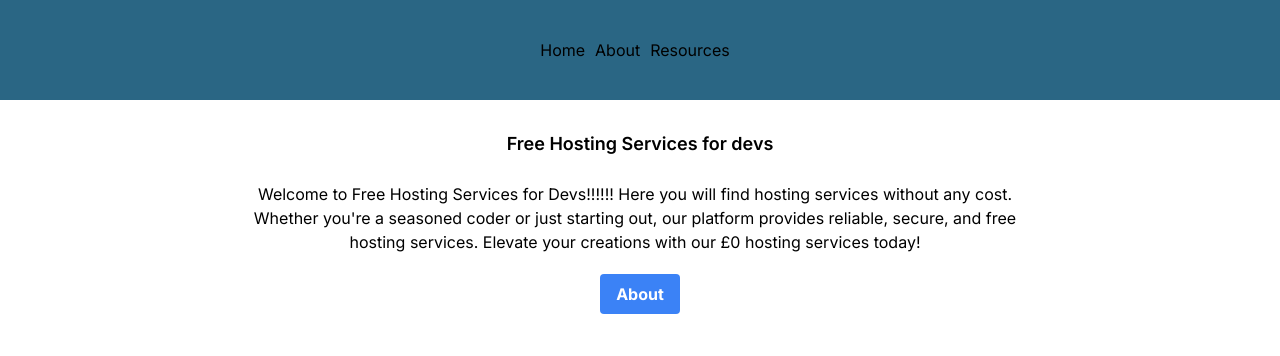
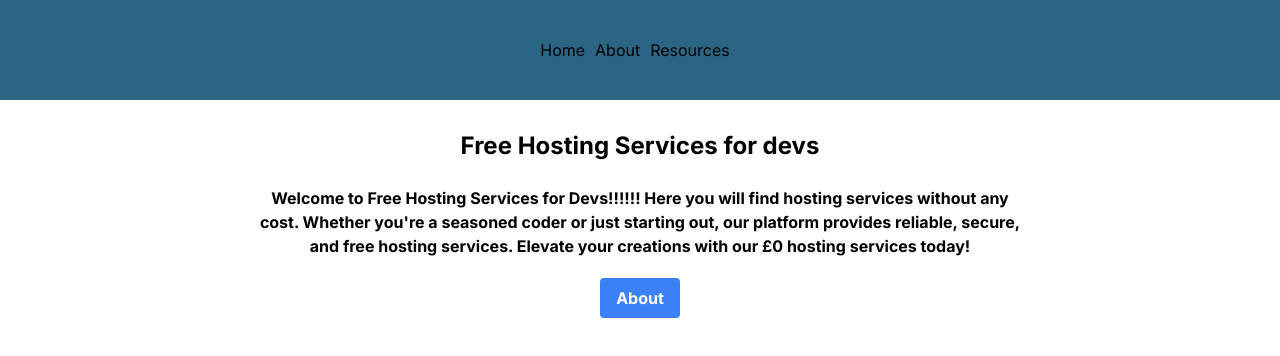
Before and after one commit to N00rAhmed/Free-Hosting-Services, a Next.js app: page / in a window 1280 px wide. Shown: the top 356 px of the page. Built offline with nearby package versions, Linux system fonts and the light colour scheme.

Commit message:
made small ui changes

```diff
--- a/app/about/page.tsx
+++ b/app/about/page.tsx
@@ -6,13 +6,13 @@ export default function about() {
     <div>
       <Navbar/>
 
-      <h1 className="text-lg font-semibold">About</h1>
+      <h1 className="font-bold text-2xl">About</h1>
 
       <div className='about-container'>
-        <p className='about-info'>The development of this website started in October 2023. The main purpose of this initiative is to provide a platform for
+        <strong className='about-info'>The development of this website started in October 2023. The main purpose of this initiative is to provide a platform for
         sharing knowledge and resources related to hosting web development projects, servers, API&apos;s, SQL/NOSQL databases at no cost.
 
-            </p>
+            </strong>
       </div>
 
     </div>
--- a/app/page.tsx
+++ b/app/page.tsx
@@ -6,7 +6,7 @@ export default function Home() {
   return (
     <div>
       <Navbar/>
-      <h1 className="text-lg font-semibold">Free Hosting Services for devs </h1>
+      <h1 className="font-bold text-2xl">Free Hosting Services for devs </h1>
       <br/>
 
 {/* for tailwind make sure to use single quotoations */}
@@ -15,10 +15,10 @@ export default function Home() {
     </h1> */}
 
       <div className='intro-container'>
-        <p className='intro'>Welcome to Free Hosting Services for Devs!!!!!!
+        <strong className='intro'>Welcome to Free Hosting Services for Devs!!!!!!
           Here you will find hosting services without any cost.
           Whether you&apos;re a seasoned coder or just starting out, our platform provides reliable, secure, and free hosting services.
-          Elevate your creations with our £0 hosting services today!</p>
+          Elevate your creations with our £0 hosting services today!</strong>
       </div>
 
       {/* <Link className='button-container' href='/about'><button>About us</button></Link> */}
--- a/app/resources/page.tsx
+++ b/app/resources/page.tsx
@@ -8,7 +8,7 @@ export default async function page() {
     <div>
       <Navbar/>
 
-      <h1 className="text-lg font-semibold">Free Hosting Services</h1>
+      <h1 className="font-bold text-3xl">Free Hosting Services</h1>
 
       <div className='resource-container'>
         <p className='info'>This page will contain all of the free hosting resources as well as information about them and maybe also how to use certain resources.
@@ -27,7 +27,7 @@ export default async function page() {
             {/* <h3>make sure to check these sites work and are free </h3> */}
             {data.map((item, index) => (
             <li className="transition duration-500 hover:scale-105" key={index}>
-              <a className="hover:text-blue-900" href={item.link} target="_blank"><strong>{item.title}</strong></a>
+              <a className="hover:text-blue-900 font-extrabold text-xl" href={item.link} target="_blank"><strong>{item.title}</strong></a>
               <br />
               <br />
               <p className="text-justify">{item.content}</p>
```
